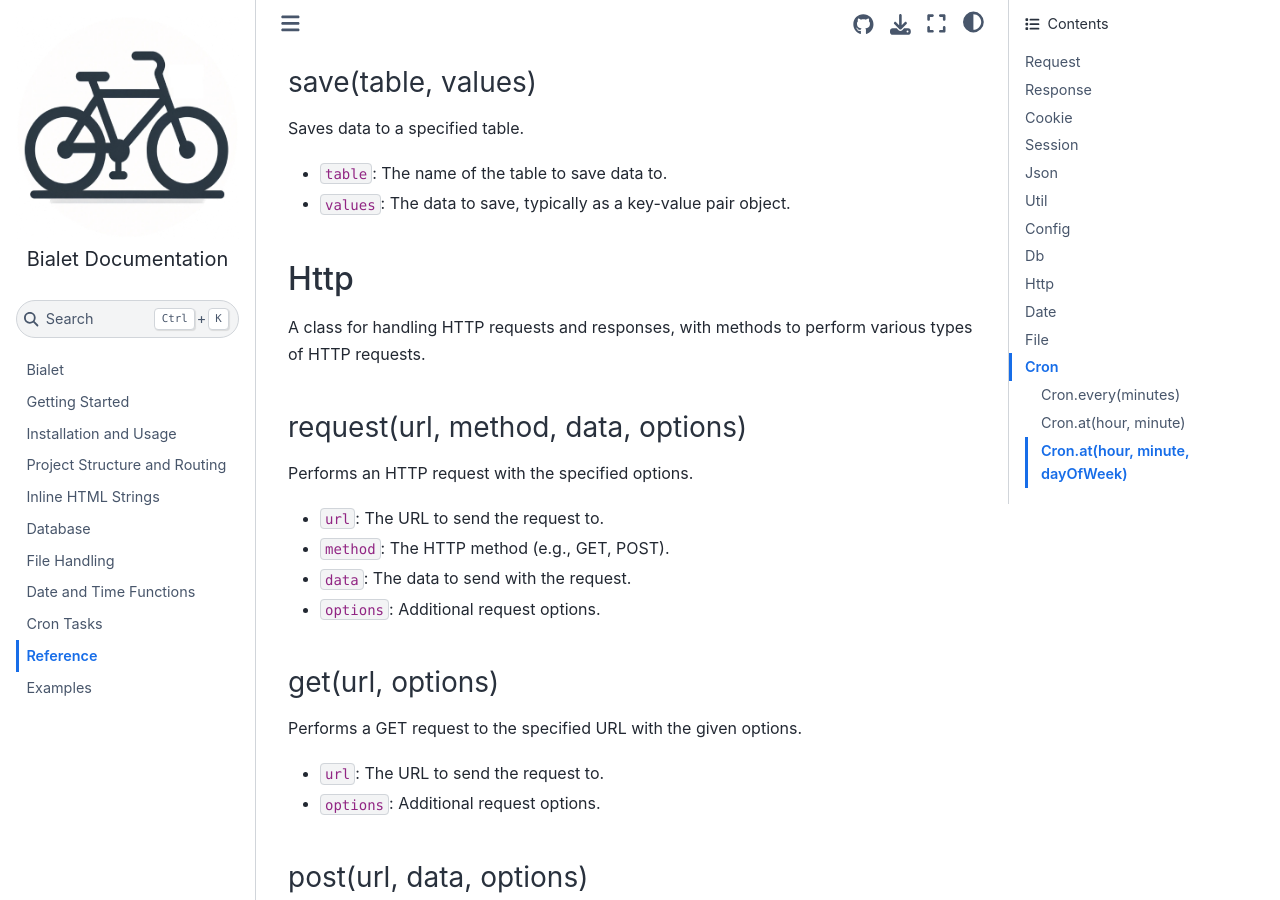
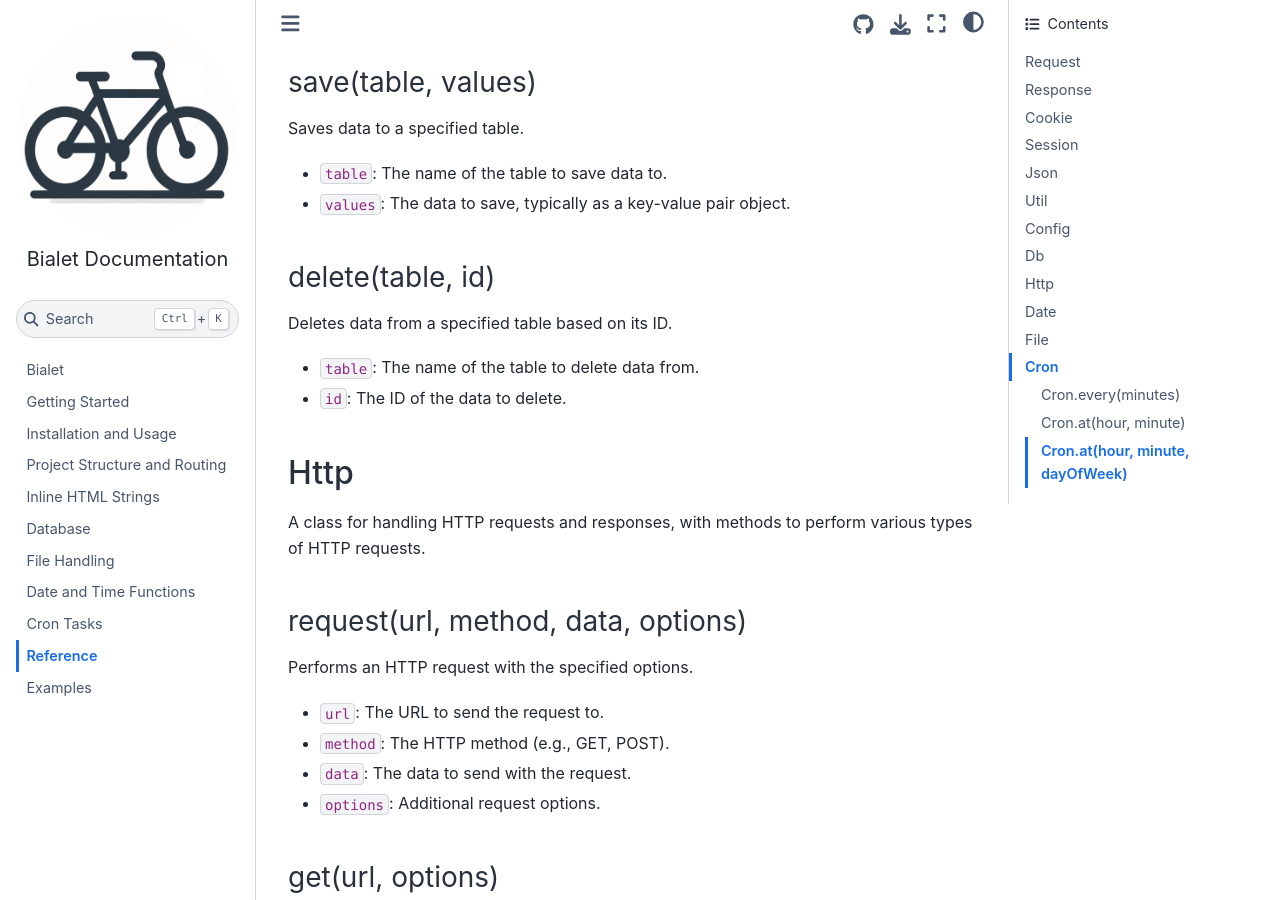
Before and after one commit to bialet/bialet, a Sphinx documentation site: the page built from docs/reference.md, in a window 1280 px wide and 900 px high, scrolled down 11522 px. Built offline with Sphinx 7.4.7 and the Sphinx Book theme 1.1.4, drawn with Linux system fonts in a browser that asks for light colours.

Commit message:
Add Db.delete helper method

```diff
--- a/docs/reference.md
+++ b/docs/reference.md
@@ -285,6 +285,11 @@
 - `table`: The name of the table to save data to.
 - `values`: The data to save, typically as a key-value pair object.
 
+### delete(table, id)
+Deletes data from a specified table based on its ID.
+- `table`: The name of the table to delete data from.
+- `id`: The ID of the data to delete.
+
 ## Http
 A class for handling HTTP requests and responses, with methods to perform various types of HTTP requests.
 
--- a/src/bialet.wren.inc
+++ b/src/bialet.wren.inc
@@ -720,6 +720,7 @@
 "    }\n"
 "    return Query.fromString(\"REPLACE INTO `%(table)` (%(values.keys.join(','))) VALUES (%(bind.join(',')))\", params)\n"
 "  }\n"
+"  static delete(table, id) { Query.fromString(\"DELETE FROM `%(table)` WHERE id = ?\", [id]) }\n"
 "}\n"
 "class Http {\n"
 "  construct new() {\n"
```
Also changed, not shown: 1 other file.
